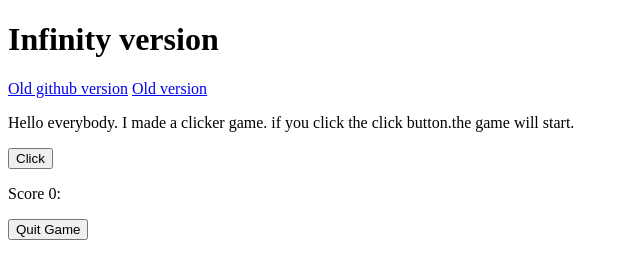
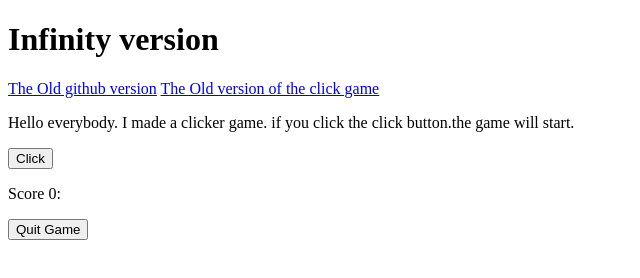
Before and after one commit to vakkas1234/JavaScript-Game-new-version, a plain HTML site: page index.html in a window 1280 px wide. Shown: the whole page, without its empty margins (0-640 px from the left). Drawn offline with Linux system fonts and the light colour scheme.

Commit message:
Update index.html

```diff
--- a/index.html
+++ b/index.html
@@ -9,8 +9,8 @@
 
 <body>
     <h1 id="3">Infinity version</h1>
-    <a href="https://github.com/vakkas1234/Javascript-Game" id="a1">Old github version</a>
-    <a href="https://vakkas1234.github.io/Javascript-Game/" id="a2">Old version </a>
+    <a href="https://github.com/vakkas1234/Javascript-Game" id="a1"> The Old github version</a>
+    <a href="https://vakkas1234.github.io/Javascript-Game/" id="a2">The Old version of the click game</a>
     <p id="4">Hello everybody. I made a clicker game. if you click the click button.the game will start. </p>
     <button  onclick="click1()" id="button1" >Click</button>
     <p id="1">Score 0:</p>
```
